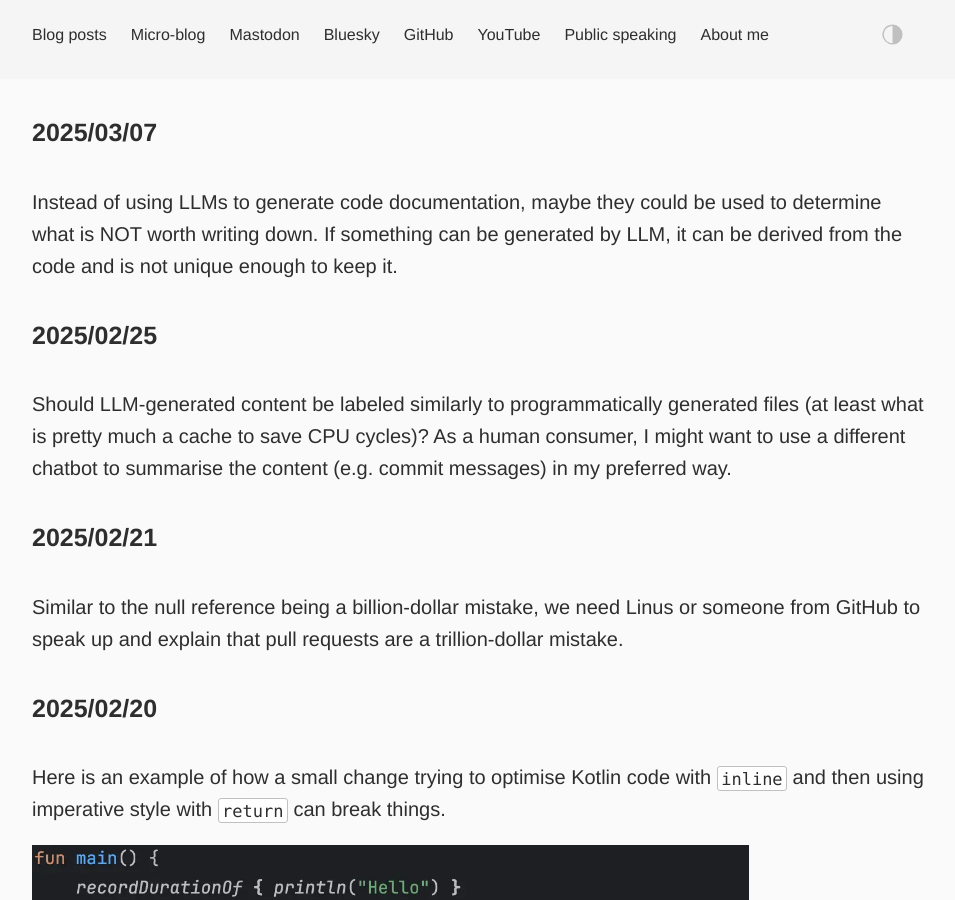
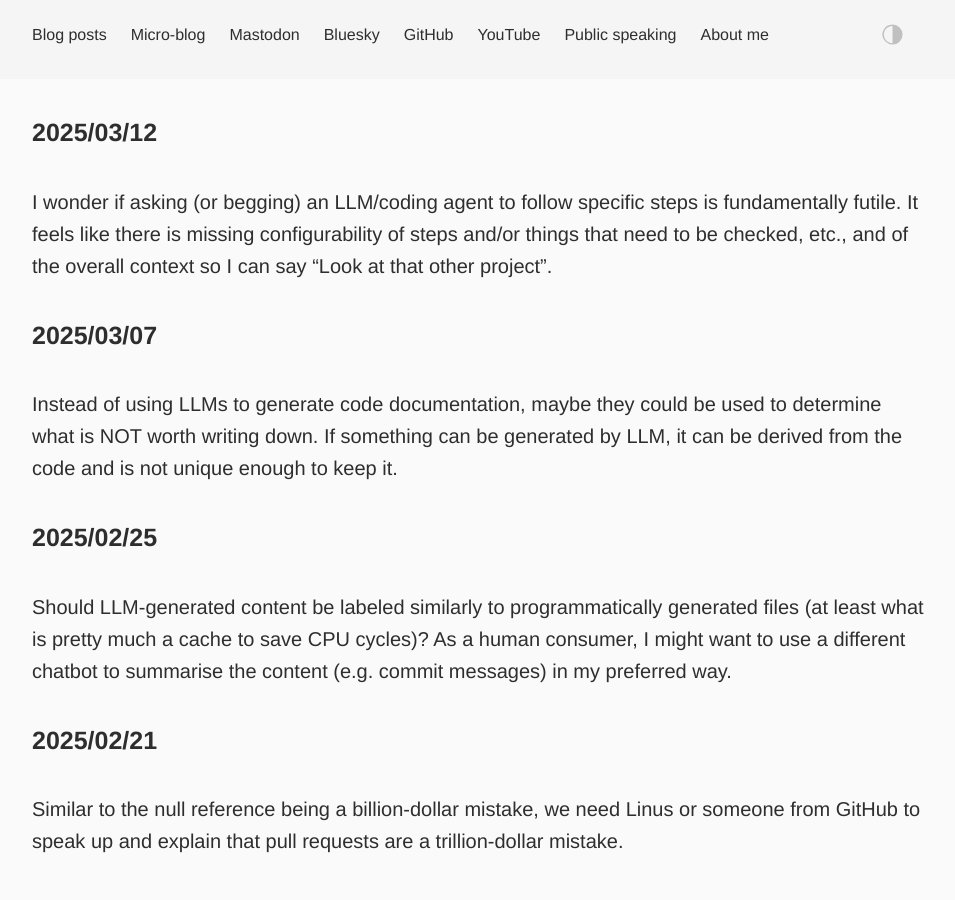
Before and after one commit to dkandalov/dkandalov.github.io, a Jekyll site: the page built from micro-blog.md, in a window 1280 px wide and 900 px high. Shown: the whole window, without its empty margins (160-1115 px from the left). Built offline with Jekyll 4.4.1, drawn with Linux system fonts in a browser that asks for light colours.

Commit message:
updated micro-blog

```diff
--- a/micro-blog.md
+++ b/micro-blog.md
@@ -2,6 +2,9 @@
 layout: post
 permalink: /micro-blog/
 ---
+
+#### 2025/03/12
+I wonder if asking (or begging) an LLM/coding agent to follow specific steps is fundamentally futile. It feels like there is missing configurability of steps and/or things that need to be checked, etc., and of the overall context so I can say "Look at that other project".
 
 #### 2025/03/07
 Instead of using LLMs to generate code documentation, maybe they could be used to determine what is NOT worth writing down. If something can be generated by LLM, it can be derived from the code and is not unique enough to keep it.
```
